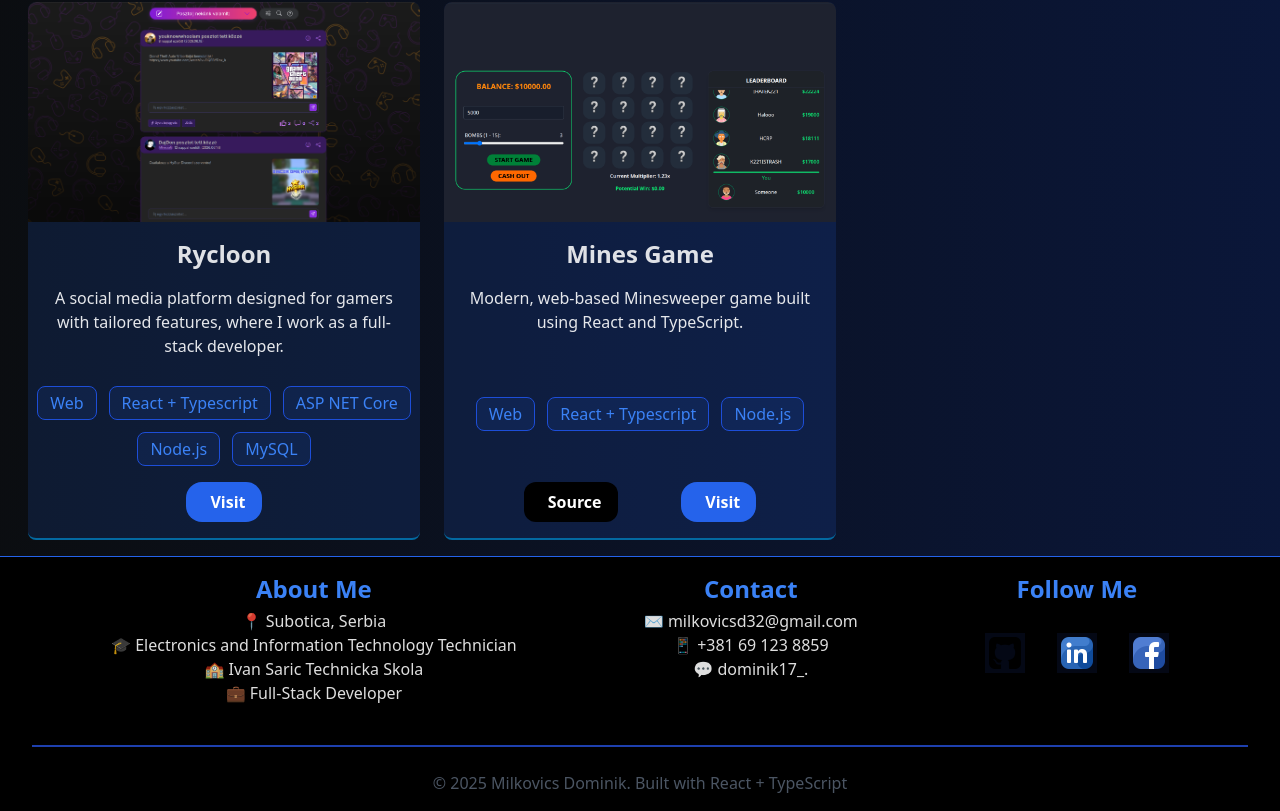
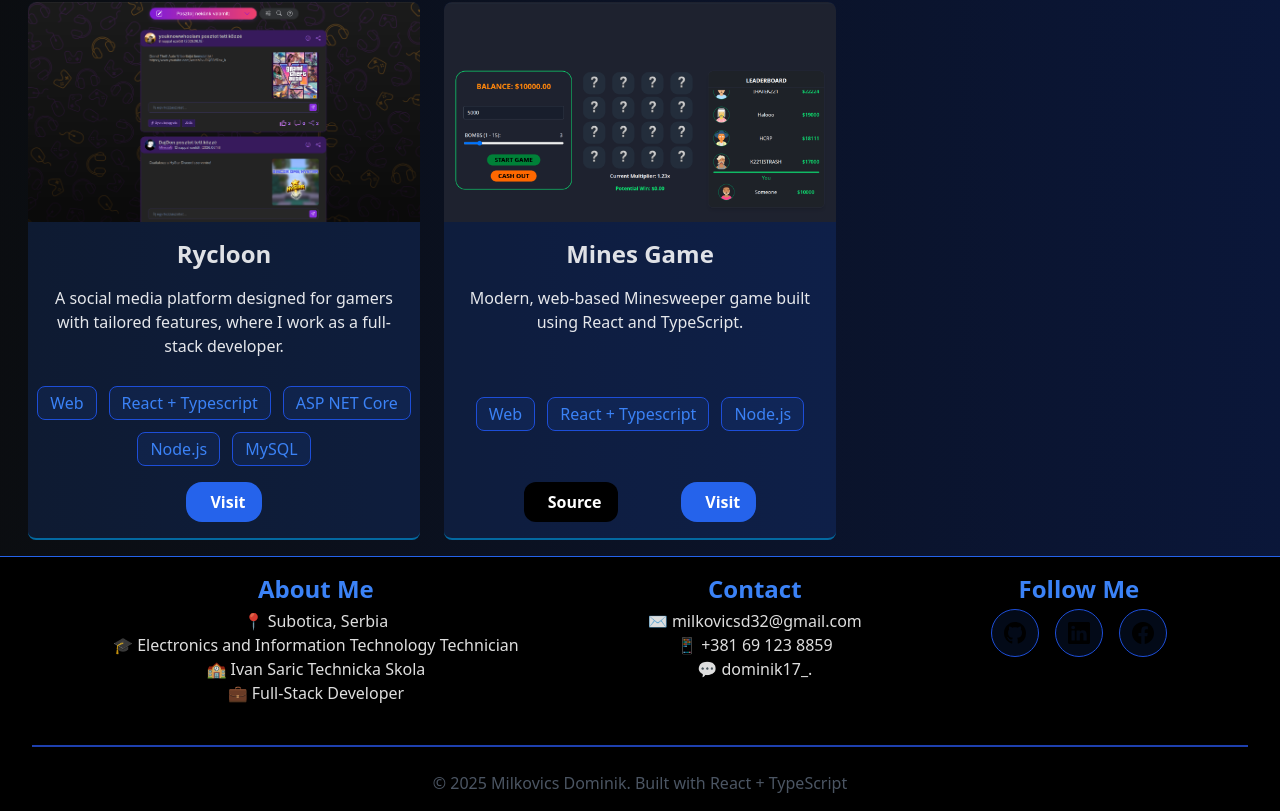
Before and after one commit to D0M1N1Kx/Portfolio, a React (Vite) app: page / in a window 1280 px wide. Shown: the part 1685-2496 px from the top of the page. Built offline with nearby package versions, Linux system fonts and the light colour scheme.

Commit message:
feature: replace socialCard with bootstrap icons

```diff
--- a/src/components/footer.tsx
+++ b/src/components/footer.tsx
@@ -1,4 +1,4 @@
-import { SocialCard } from "./socialCard";
+import { Github, Linkedin, Facebook } from 'react-bootstrap-icons';
 
 export function Footer() {
   return (
@@ -24,22 +24,31 @@ export function Footer() {
           </div>
           <div className="text-center">
             <h1 className="text-xl md:text-2xl font-bold text-blue-500">Follow Me</h1>
-            <br />
             <div className="flex flex-row gap-4 justify-center mt-1">
-              <SocialCard
-                img_path="/images/github-sign.png"
-                link="https://github.com/D0M1N1Kx"
-              />
-              <br />
-              <SocialCard
-                img_path="/images/linkedin.png"
-                link="https://www.linkedin.com/in/dominik-milkovics-ab0359341/"
-              />
-              <br />
-              <SocialCard
-                img_path="/images/facebook.png"
-                link="https://www.facebook.com/dominik.milkovics.2025/"
-              />
+              <a
+                  href="https://github.com/D0M1N1Kx"
+                  target="_blank"
+                  rel="noreferrer"
+                  className="p-3 bg-blue-600/10 border border-blue-700 text-blue-500 rounded-full hover:bg-blue-600 hover:text-white hover:scale-110 transition-all duration-300"
+              >
+                <Github size={22} />
+              </a>
+              <a
+                  href="https://www.linkedin.com/in/dominik-milkovics-ab0359341/"
+                  target="_blank"
+                  rel="noreferrer"
+                  className="p-3 bg-blue-600/10 border border-blue-700 text-blue-500 rounded-full hover:bg-blue-600 hover:text-white hover:scale-110 transition-all duration-300"
+              >
+                <Linkedin size={22} />
+              </a>
+              <a
+                  href="https://www.facebook.com/dominik.milkovics.2025/"
+                  target="_blank"
+                  rel="noreferrer"
+                  className="p-3 bg-blue-600/10 border border-blue-700 text-blue-500 rounded-full hover:bg-blue-600 hover:text-white hover:scale-110 transition-all duration-300"
+              >
+                <Facebook size={22} />
+              </a>
             </div>
             <br />
           </div>
--- a/src/components/socialCard.tsx
+++ /dev/null
@@ -1,19 +0,0 @@
-type SocialCardParameters = {
-  img_path: string;
-  link: string;
-};
-
-export function SocialCard({ img_path, link }: SocialCardParameters) {
-  return (
-    <>
-      <div
-        className="bg-blue-900/15 py-1 px-1"
-        onClick={() => {
-          window.open(link);
-        }}
-      >
-        <img src={img_path} width={32} height={32}></img>
-      </div>
-    </>
-  );
-}
```
